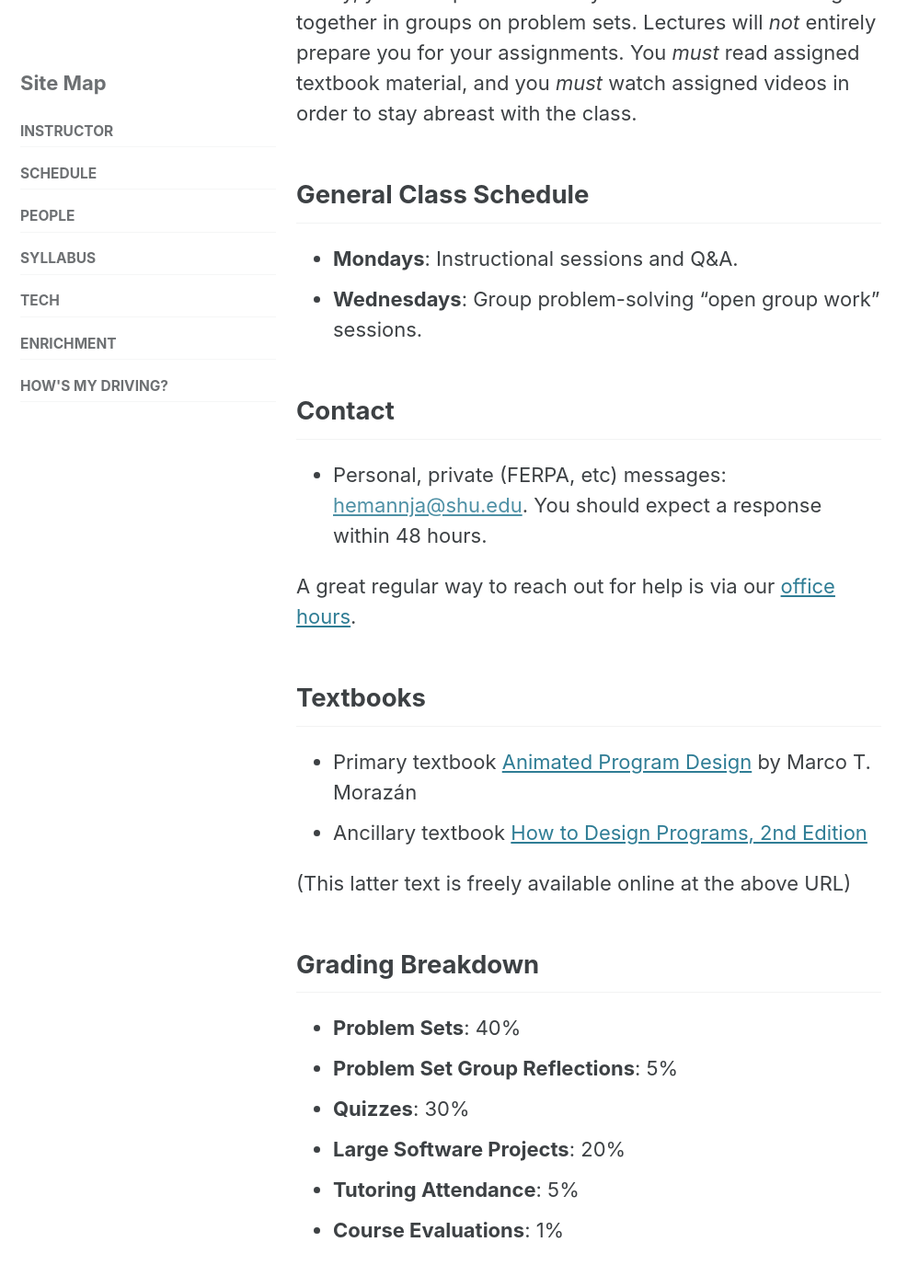
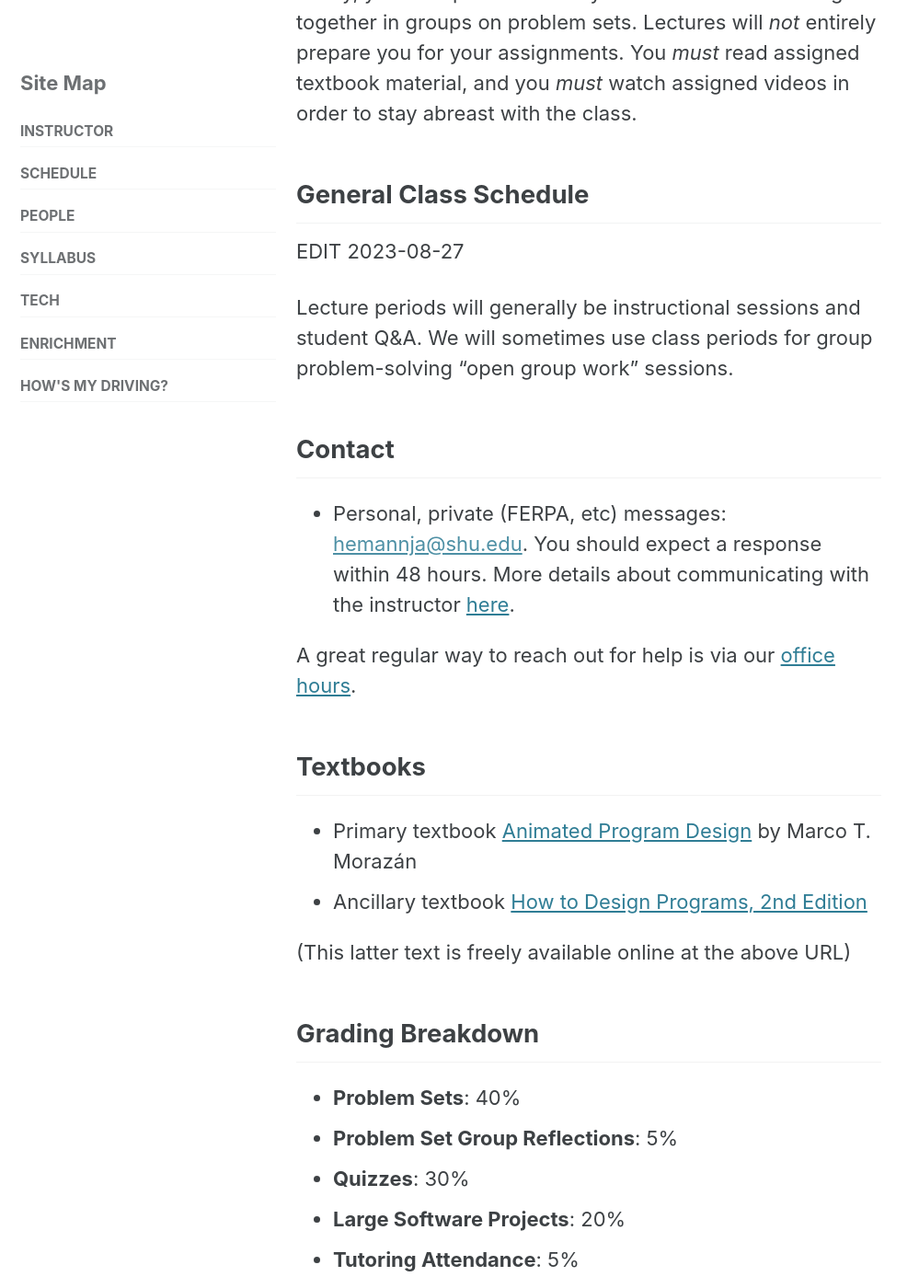
Before and after one commit to jasonhemann/25SP-CS1114, a Jekyll site: the page built from syllabus.md, in a window 1280 px wide and 1400 px high, scrolled down 1180 px. Shown: the whole window at 92% size, without its empty margins (0-999 px from the left). Built offline with Jekyll 4.4.1, drawn with Linux system fonts in a browser that asks for light colours; cached includes are drawn as plain includes; some of the changed text lies outside the part shown.

Commit message:
Cleaning up stray bit of syllabus for course. Adding

```diff
--- a/syllabus.md
+++ b/syllabus.md
@@ -35,12 +35,15 @@ your assignments. You *must* read assigned textbook material, and you
 
 ## General Class Schedule
 
-- **Mondays**: Instructional sessions and Q&A.
-- **Wednesdays**: Group problem-solving "open group work" sessions.
+EDIT 2023-08-27
+
+Lecture periods will generally be instructional sessions and student
+Q&A. We will sometimes use class periods for group problem-solving
+"open group work" sessions.
 
 ## Contact
 
-- Personal, private (FERPA, etc) messages: [{{ site.author.emailaddr }}]({{ site.author.email }}). You should expect a response within 48 hours.
+- Personal, private (FERPA, etc) messages: [{{ site.author.emailaddr }}]({{ site.author.email }}). You should expect a response within 48 hours. More details about communicating with the instructor [here]({{ site.baseurl }}/instructor/).
 
 A great regular way to reach out for help is via our [office hours]({{ site.baseurl }}/office-hours/).
 
@@ -66,7 +69,7 @@ A great regular way to reach out for help is via our [office hours]({{ site.base
 
 - Expect (roughly) weekly problem sets.
 - These will generally be assigned every **Monday**.
-- Due **Thursday evening**.
+- Generally due **Thursday evening**, unless otherwise noted.
 - I will assign you to start working together on these in groups when will have time to start in class
 - Either way each student must submit individually; I will grade these individually
 - I will check (possibly a subset of the) problems to ensure understanding and correctness.
@@ -95,7 +98,7 @@ A great regular way to reach out for help is via our [office hours]({{ site.base
 
 - Textbook-based projects based upon the game developed in "Animated Problem Solving"
 - Pair programming assignments (pairs chosen by me)
-- Different extensions assigned to different groups.
+- Different extensions may be assigned to different groups.
 - Grade assigned to the pair.
 - Oral examination at some point(s) in the semester (see below)
 - Generally ~two weeks to complete these assignments
```
